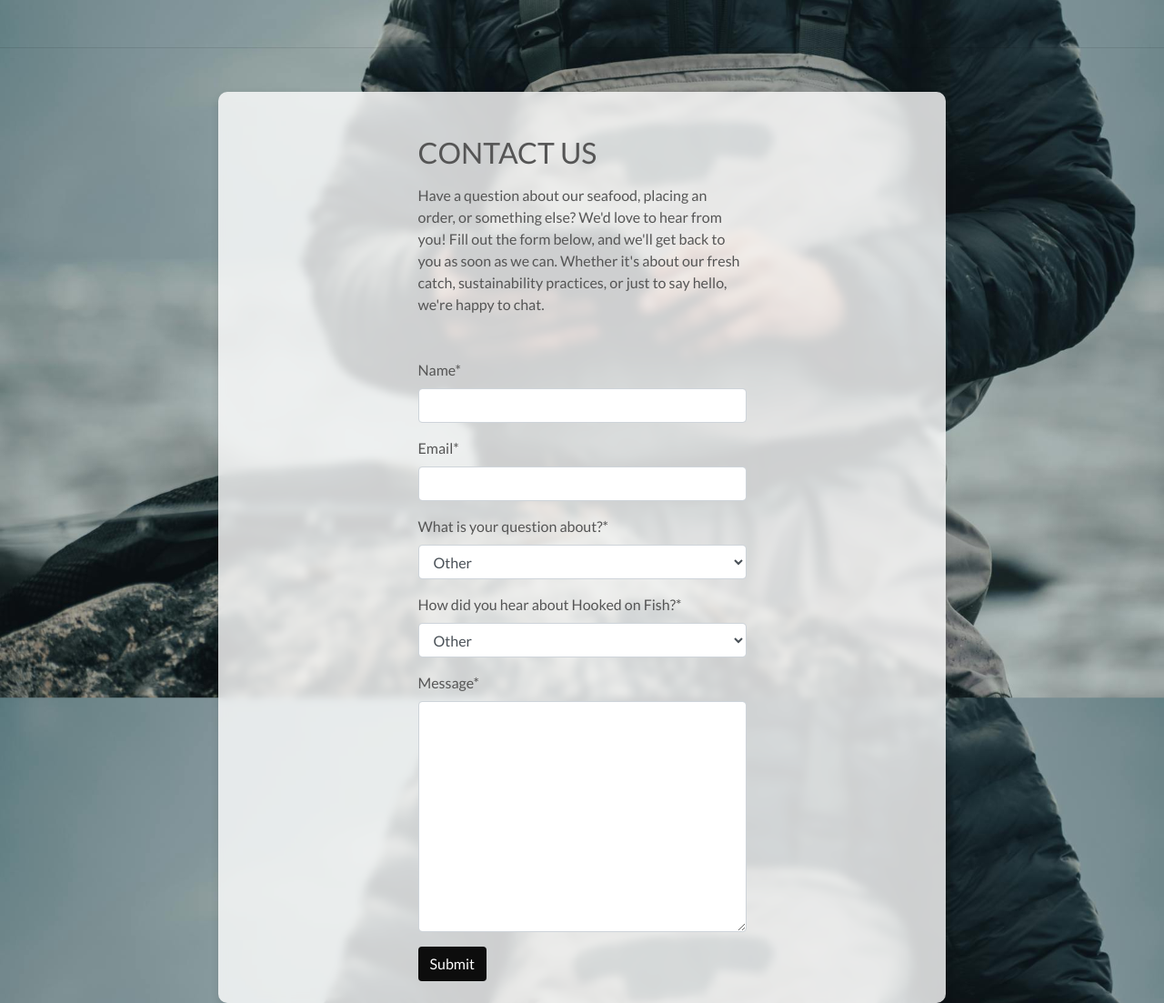
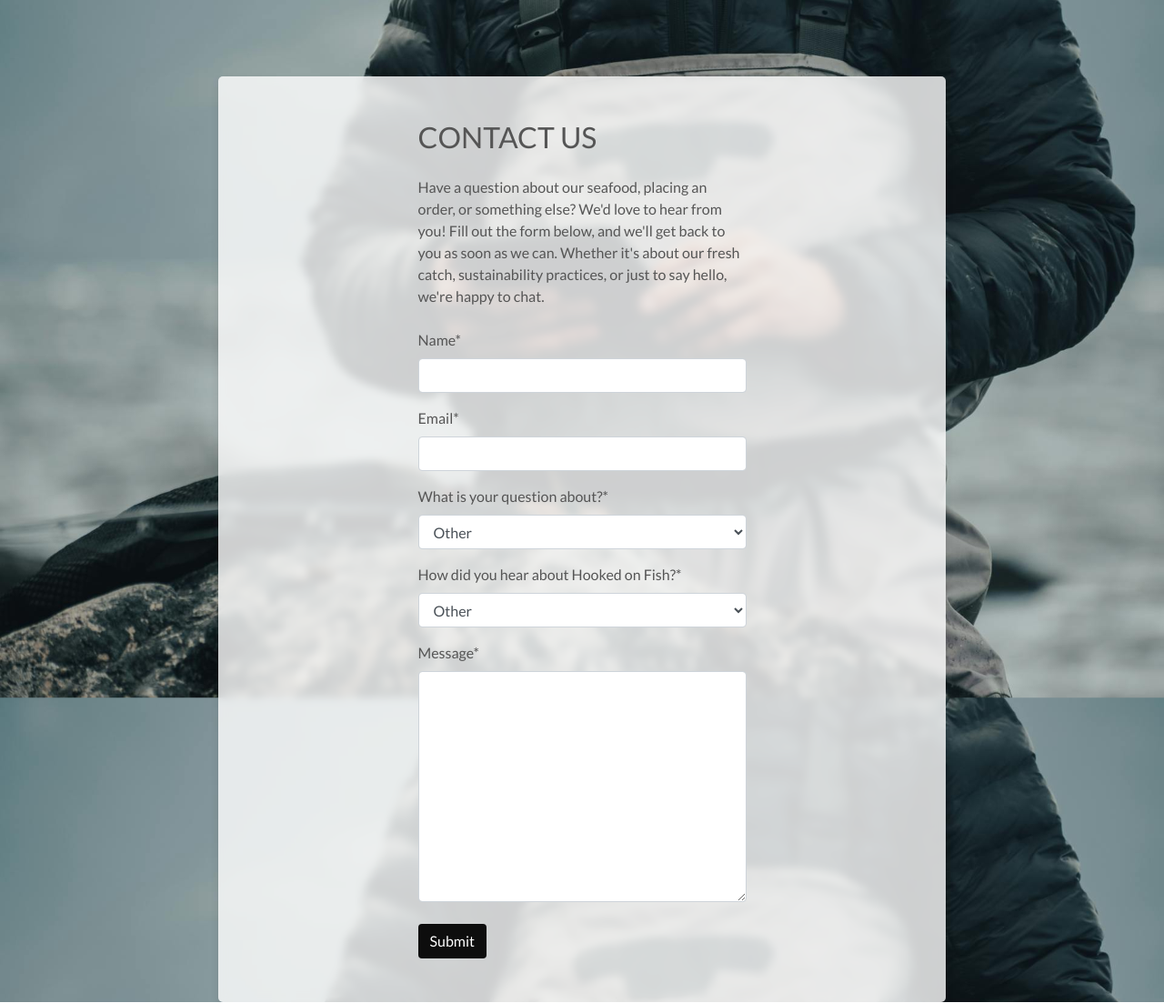
Before and after one commit to LemmenAid/hooked-on-fish, a Django app: page /contact/ in a window 1280 px wide. Shown: the part 128-1231 px from the top of the page at 91% size. Run offline with Django 3.2, Linux system fonts and the light colour scheme; data that the repository does not hold is empty; some libraries are stand-ins or nearby versions.

Commit message:
Add custom css for contact form

```diff
--- a/contact/templates/contact/contact.html
+++ b/contact/templates/contact/contact.html
@@ -11,25 +11,24 @@
 {% endblock %}
 
 {% block content %}
-
-    <hr>
         <div class="container mt-5">
             <div class="contact-form-container p-4">
                 <!-- Content -->
                 <div class="row justify-content-center">
                     <div class="col-12 col-md-6 mt-4">
-                    <h2 class="h2-contact mb-3">CONTACT US</h2>
-                    <p class="mb-5">Have a question about our seafood, placing an order,
-                                    or something else? We'd love to hear from you!
-                                    Fill out the form below, and we'll get back to you as soon as we can.
-                                    Whether it's about our fresh catch, sustainability practices,
-                                    or just to say hello, we're happy to chat.</p>
-
+                    <h2 class="h2-contact mb-4">CONTACT US</h2>
+                    <p class="mb-4">
+                        Have a question about our seafood, placing an order,
+                        or something else? We'd love to hear from you!
+                        Fill out the form below, and we'll get back to you as soon as we can.
+                        Whether it's about our fresh catch, sustainability practices,
+                        or just to say hello, we're happy to chat.
+                    </p>
                     <!-- contact form -->
                     <form method="post">
                         {{ contact_form | crispy }}
                         {% csrf_token %}
-                        <button class="btn btn-black" type="submit">Submit</button>
+                        <button class="btn btn-black mt-2 mb-4" type="submit">Submit</button>
                     </form>
                     </div>
                 </div>
--- a/static/css/base.css
+++ b/static/css/base.css
@@ -142,8 +142,7 @@ body {
 
 .contact-form-container {
     background: #ffffffcc;
-    padding: 20px;
-    border-radius: 10px;
+    border-radius: 5px;
     box-shadow: 0px 4px 10px rgba(0, 0, 0, 0.1);
     backdrop-filter: blur(5px);
     max-width: 800px;
--- a/templates/includes/main-nav.html
+++ b/templates/includes/main-nav.html
@@ -37,7 +37,7 @@
                 Contact Us
             </a>
             <div class="dropdown-menu border-0" aria-labelledby="specials-link">
-                <a href="" class="dropdown-item">Get in Touch</a>
+                <a href="{% url 'contact' %}" class="dropdown-item">Get in Touch</a>
             </div>
         </li>
     </ul>
```
